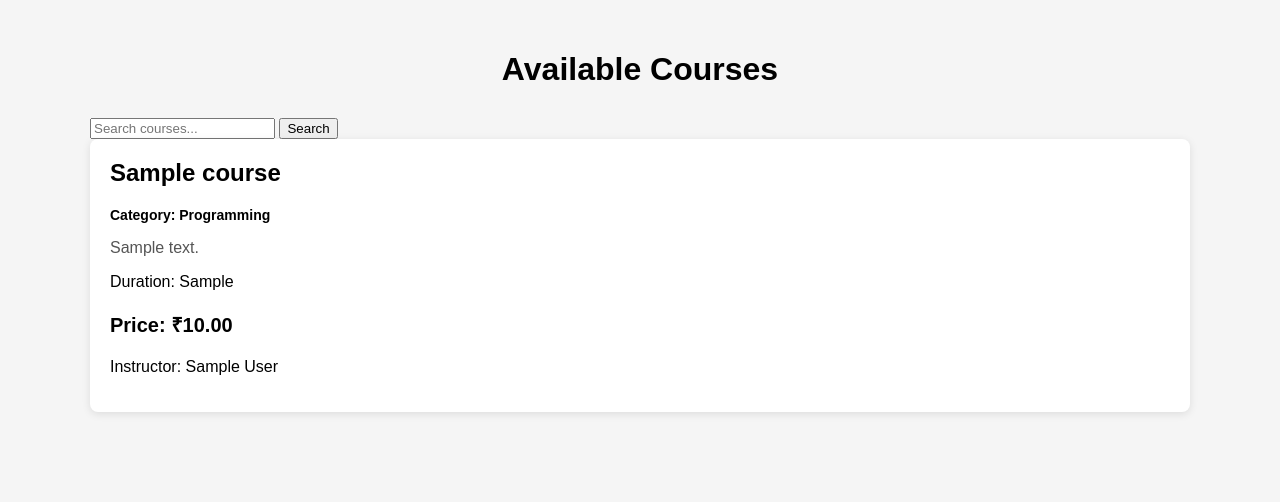
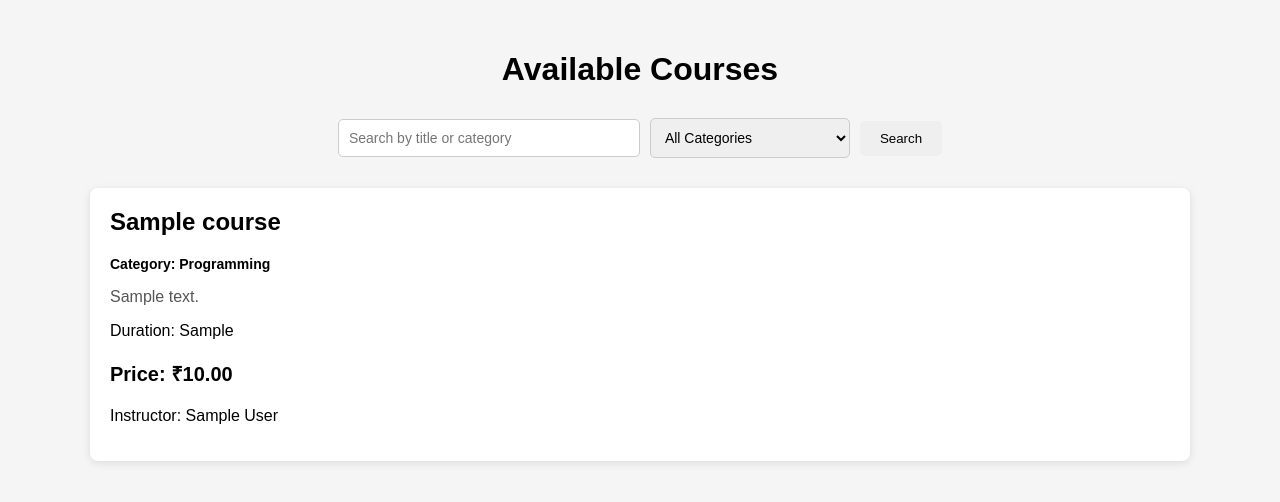
Before and after one commit to harshmordiya/harshmordiya-Django-Project, a Django app: page /courses/ in a window 1280 px wide. Shown: the top 502 px of the page. Run offline with Django 5.2, Linux system fonts and the light colour scheme; tables that the repository leaves empty hold one stand-in row (values such as "Sample post").

Commit message:
Implement task 9 course browsing search and pagination

```diff
--- a/core/templates/course_list.html
+++ b/core/templates/course_list.html
@@ -24,12 +24,51 @@
             margin-bottom: 30px;
         }
 
+        /* Search and Filter */
+        .search-form {
+            display: flex;
+            gap: 10px;
+            margin-bottom: 30px;
+            justify-content: center;
+            align-items: center;
+            flex-wrap: wrap;
+        }
+
+        .search-form input,
+        .search-form select {
+            padding: 10px;
+            border: 1px solid #ccc;
+            border-radius: 5px;
+            font-size: 14px;
+        }
+
+        .search-form input {
+            width: 280px;
+        }
+
+        .search-form select {
+            width: 200px;
+        }
+
+        .search-form button {
+            padding: 10px 20px;
+            border: none;
+            border-radius: 5px;
+            cursor: pointer;
+        }
+
+        .clear-link {
+            text-decoration: none;
+        }
+
+        /* Course Grid */
         .course-grid {
             display: grid;
             grid-template-columns: repeat(auto-fit, minmax(280px, 1fr));
             gap: 20px;
         }
 
+        /* Course Card */
         .course-card {
             background: white;
             padding: 20px;
@@ -59,9 +98,30 @@
             margin-top: 10px;
         }
 
+        /* No Results */
         .empty {
             text-align: center;
             padding: 40px;
+        }
+
+        /* Pagination */
+        .pagination {
+            display: flex;
+            justify-content: center;
+            align-items: center;
+            gap: 20px;
+            margin-top: 35px;
+        }
+
+        .pagination a {
+            text-decoration: none;
+            padding: 8px 15px;
+            border: 1px solid #ccc;
+            border-radius: 5px;
+        }
+
+        .pagination span {
+            font-weight: bold;
         }
     </style>
 </head>
@@ -72,24 +132,69 @@
 
     <h1>Available Courses</h1>
 
-    <form method="get">
+
+    <!-- Search and Category Filter -->
+
+    <form method="get" class="search-form">
+
+        <!-- Search Input -->
+
         <input
             type="text"
             name="q"
-            placeholder="Search courses..."
+            placeholder="Search by title or category"
             value="{{ search_query }}"
         >
+
+
+        <!-- Category Filter -->
+
+        <select name="category">
+
+            <option value="">
+                All Categories
+            </option>
+
+            {% for value, label in categories %}
+
+                <option
+                    value="{{ value }}"
+                    {% if category_filter == value %}
+                        selected
+                    {% endif %}
+                >
+                    {{ label }}
+                </option>
+
+            {% endfor %}
+
+        </select>
+
+
+        <!-- Search Button -->
 
         <button type="submit">
             Search
         </button>
 
-        {% if search_query %}
-            <a href="{% url 'course_list' %}">
+
+        <!-- Clear Button -->
+
+        {% if search_query or category_filter %}
+
+            <a
+                href="{% url 'course_list' %}"
+                class="clear-link"
+            >
                 Clear
             </a>
+
         {% endif %}
+
     </form>
+
+
+    <!-- Course List -->
 
     {% if courses %}
 
@@ -99,31 +204,54 @@
 
                 <div class="course-card">
 
-                    <h2>{{ course.title }}</h2>
+                    <h2>
+                        {{ course.title }}
+                    </h2>
+
 
                     <p class="category">
+
                         Category:
+
                         {{ course.get_category_display }}
+
                     </p>
 
+
                     <p class="description">
+
                         {{ course.description }}
+
                     </p>
 
+
                     <p class="duration">
-                        Duration: {{ course.duration }}
+
+                        Duration:
+                        {{ course.duration }}
+
                     </p>
 
+
                     <p class="price">
-                        Price: ₹{{ course.price }}
+
+                        Price:
+                        ₹{{ course.price }}
+
                     </p>
 
+
                     {% if course.instructor %}
+
                         <p>
+
                             Instructor:
+
                             {{ course.instructor.first_name }}
                             {{ course.instructor.last_name }}
+
                         </p>
+
                     {% endif %}
 
                 </div>
@@ -132,11 +260,81 @@
 
         </div>
 
+
+        <!-- Pagination -->
+
+        {% if page_obj.has_other_pages %}
+
+            <div class="pagination">
+
+                {% if page_obj.has_previous %}
+
+                    <a
+                        href="?page={{ page_obj.previous_page_number }}{% if search_query %}&q={{ search_query }}{% endif %}{% if category_filter %}&category={{ category_filter }}{% endif %}"
+                    >
+                        Previous
+                    </a>
+
+                {% endif %}
+
+
+                <span>
+
+                    Page
+                    {{ page_obj.number }}
+                    of
+                    {{ page_obj.paginator.num_pages }}
+
+                </span>
+
+
+                {% if page_obj.has_next %}
+
+                    <a
+                        href="?page={{ page_obj.next_page_number }}{% if search_query %}&q={{ search_query }}{% endif %}{% if category_filter %}&category={{ category_filter }}{% endif %}"
+                    >
+                        Next
+                    </a>
+
+                {% endif %}
+
+            </div>
+
+        {% endif %}
+
+
     {% else %}
 
+        <!-- No Courses / No Search Results -->
+
         <div class="empty">
-            <h2>No courses available</h2>
-            <p>Please check again later.</p>
+
+            <h2>
+                No courses found
+            </h2>
+
+
+            {% if search_query %}
+
+                <p>
+                    No courses found for
+                    "{{ search_query }}".
+                </p>
+
+            {% elif category_filter %}
+
+                <p>
+                    No courses available in this category.
+                </p>
+
+            {% else %}
+
+                <p>
+                    No courses are currently available.
+                </p>
+
+            {% endif %}
+
         </div>
 
     {% endif %}
--- a/core/views.py
+++ b/core/views.py
@@ -7,6 +7,7 @@ from django.contrib.auth.models import User
 from django.core.mail import send_mail
 from django.utils import timezone
 from django.db.models import Q
+from django.core.paginator import Paginator
 
 # Create your views here.
 
@@ -197,26 +198,79 @@ from django.db.models import Q
 
 
 def course_list_view(request):
-    courses = Course.objects.filter(is_active=True)
+
+    courses = Course.objects.filter(
+        is_active=True
+    )
 
     search_query = request.GET.get("q", "").strip()
 
+    category_filter = request.GET.get(
+        "category",
+        ""
+    ).strip()
+
+
+    # Search by title or category
+
     if search_query:
-        normalized_query = search_query.lower().replace(" ", "_")
+
+        normalized_query = search_query.lower().replace(
+            " ",
+            "_"
+        )
 
         courses = courses.filter(
+
             Q(title__icontains=search_query) |
+
             Q(category__icontains=search_query) |
+
             Q(category__icontains=normalized_query)
+
         )
 
-    courses = courses.order_by("-created_at")
+
+    # Category filter
+
+    if category_filter:
+
+        courses = courses.filter(
+            category=category_filter
+        )
+
+
+    # Latest courses first
+
+    courses = courses.order_by(
+        "-created_at"
+    )
+
+
+    # Pagination - 6 courses per page
+
+    paginator = Paginator(
+        courses,
+        6
+    )
+
+    page_number = request.GET.get(
+        "page"
+    )
+
+    page_obj = paginator.get_page(
+        page_number
+    )
+
 
     return render(
         request,
         "course_list.html",
         {
-            "courses": courses,
+            "courses": page_obj,
+            "page_obj": page_obj,
             "search_query": search_query,
+            "category_filter": category_filter,
+            "categories": Course.CATEGORY_CHOICES,
         }
     )
```
